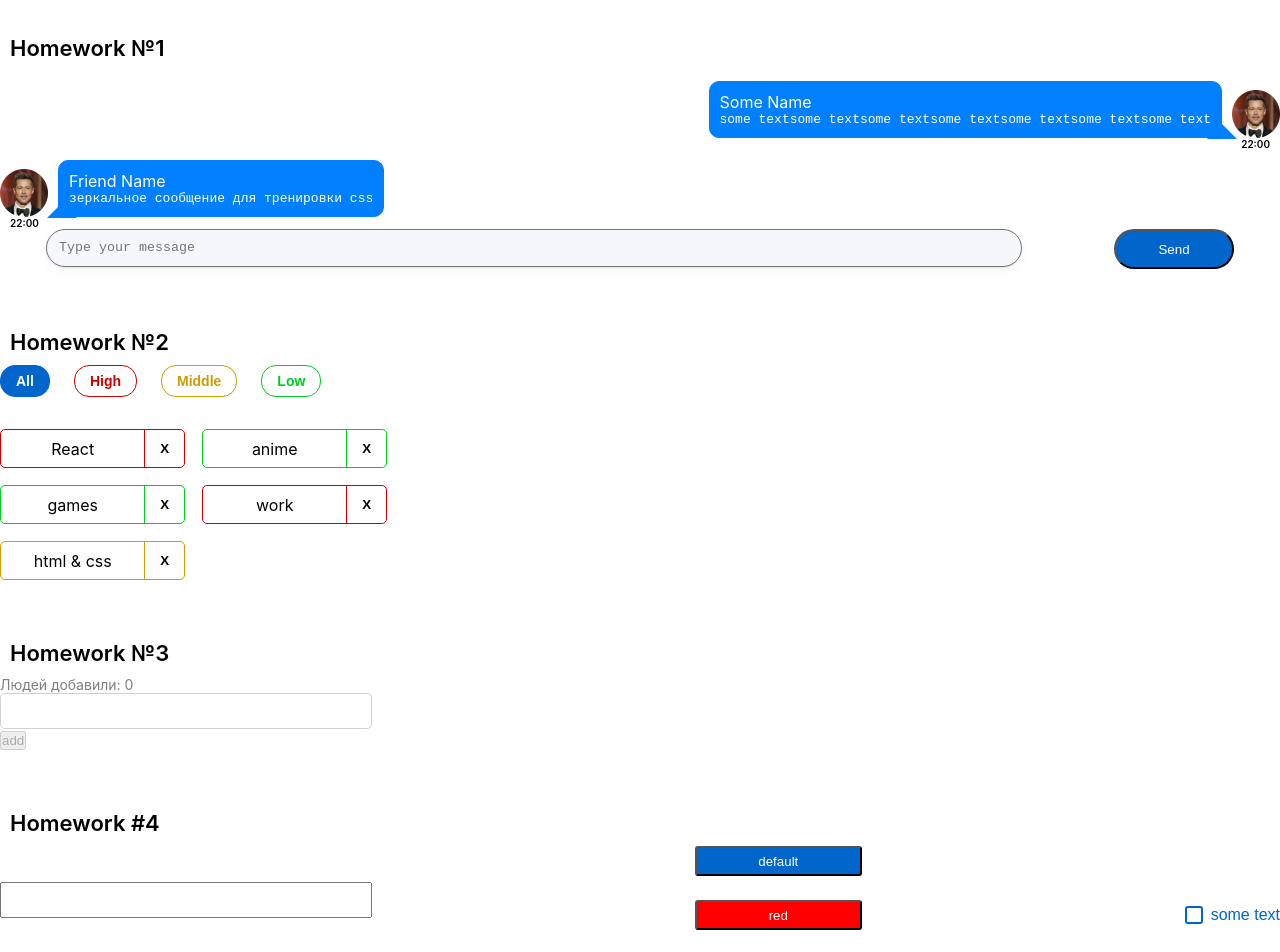
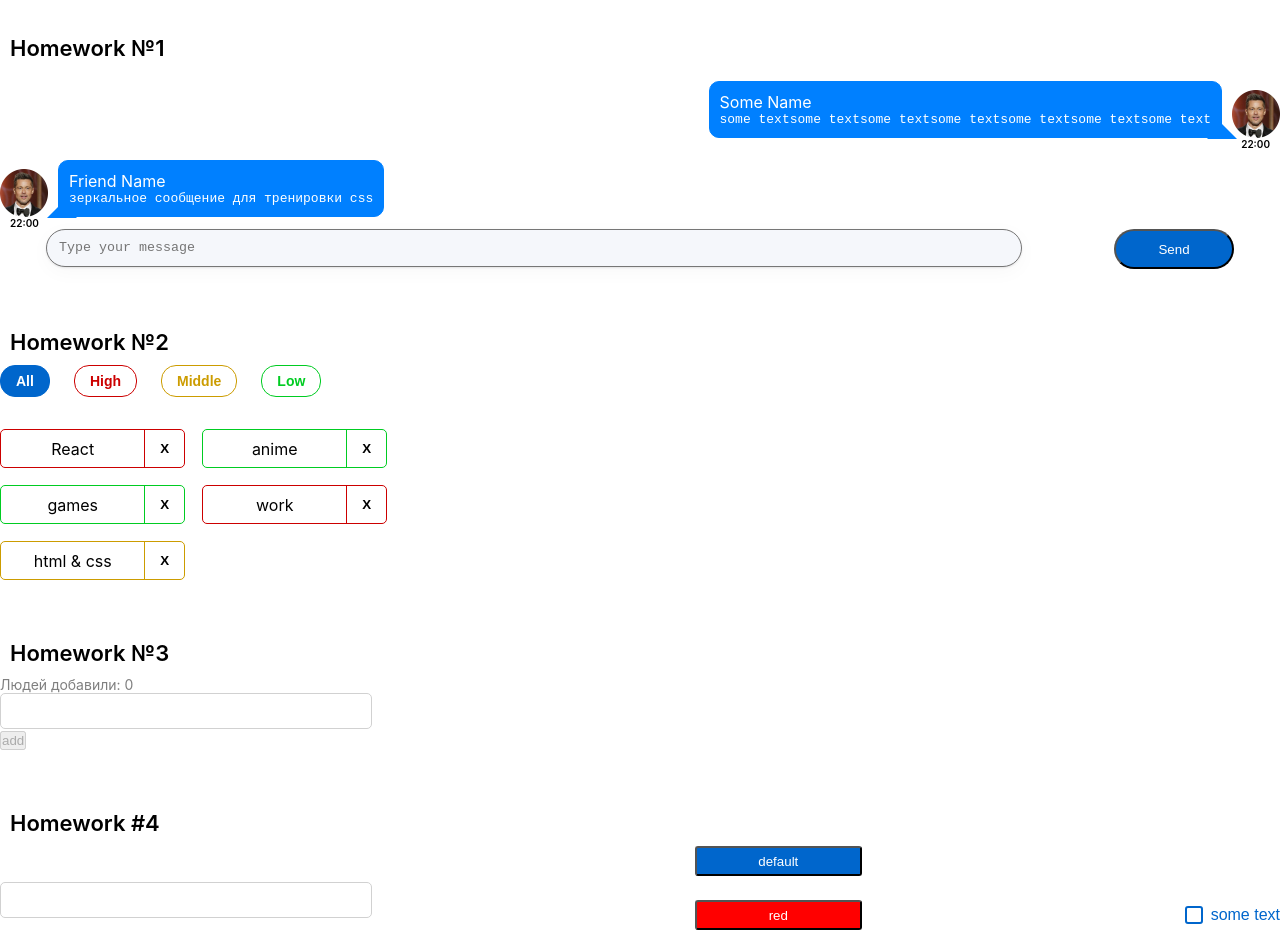
Before and after one commit to alx8437/homework1, a React (Create React App) app: page / in a window 1280 px wide. Shown: the top 952 px of the page. Built offline with nearby package versions, Linux system fonts and the light colour scheme.

Commit message:
HW4 apply styles for SuperInputText

```diff
--- a/src/s2-homeworks/hw04/common/c1-SuperInputText/SuperInputText.module.css
+++ b/src/s2-homeworks/hw04/common/c1-SuperInputText/SuperInputText.module.css
@@ -1,23 +1,57 @@
 .input:focus {
+    outline: none; /* Удаление стандартного контура */
+    border: 1px solid rgb(0, 123, 255); /* Замена стандартного обрамления на свой */
+    box-shadow: 0 0 5px rgba(0, 123, 255, 0.5); /* Добавление тени для индикации фокуса */
 }
 
 .input {
     width: 372px;
     height: 36px;
+    box-sizing: border-box;
+    border: 1px solid rgb(209, 209, 209);
+    border-radius: 5px;
+    padding: 8px 12px;
+    color: rgb(0, 0, 0);
+    font-family: Montserrat, sans-serif;
+    font-size: 16px;
+    font-weight: 500;
+    line-height: 20px;
 }
 
 .inputWrapper {
+    position: relative;
 }
 
 .superInput {
+    background-color: #ffffff;
+    color: rgb(0, 0, 0);
+    font-family: Montserrat, sans-serif;
+    font-size: 16px;
+    font-weight: 500;
+    line-height: 20px;
+    padding: 8px 0 8px 24px;
 }
 
 .errorInput {
+    box-sizing: border-box;
+    border: 1px solid rgb(204, 20, 57);
+    border-radius: 5px;
 }
 
 .errorInput:focus {
+    border: #5975f1 solid 2px;
 }
 
 .error {
-    color: #cc1439;
+    font-family: Montserrat, sans-serif;
+
+    color: rgb(204, 20, 57);
+    font-size: 10px;
+    line-height: 12px;
+
+    position: absolute;
+    display: block;
+    top: -1.5em;
+    left: 0;
+    transform: translateY(-5px);
 }
```
